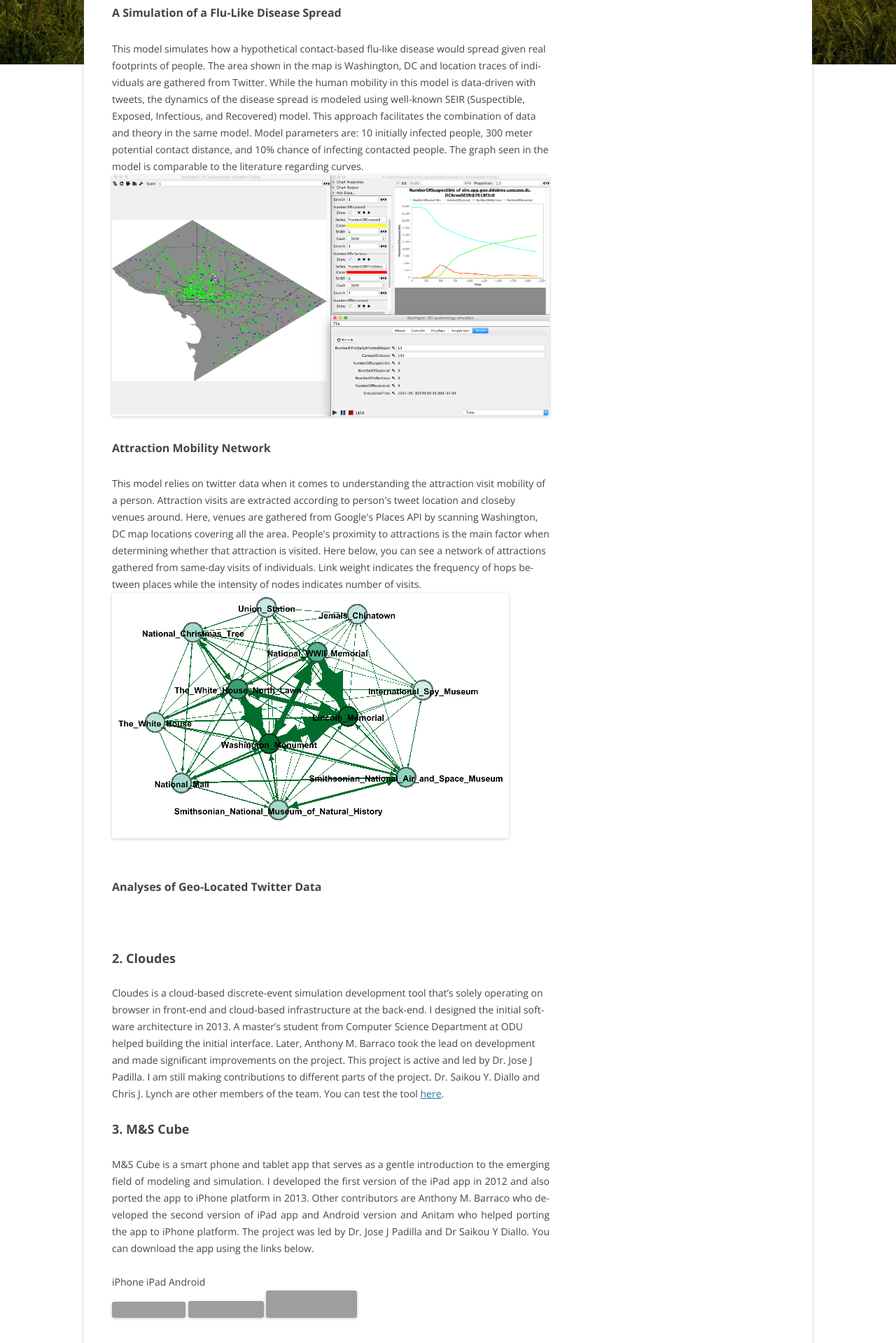
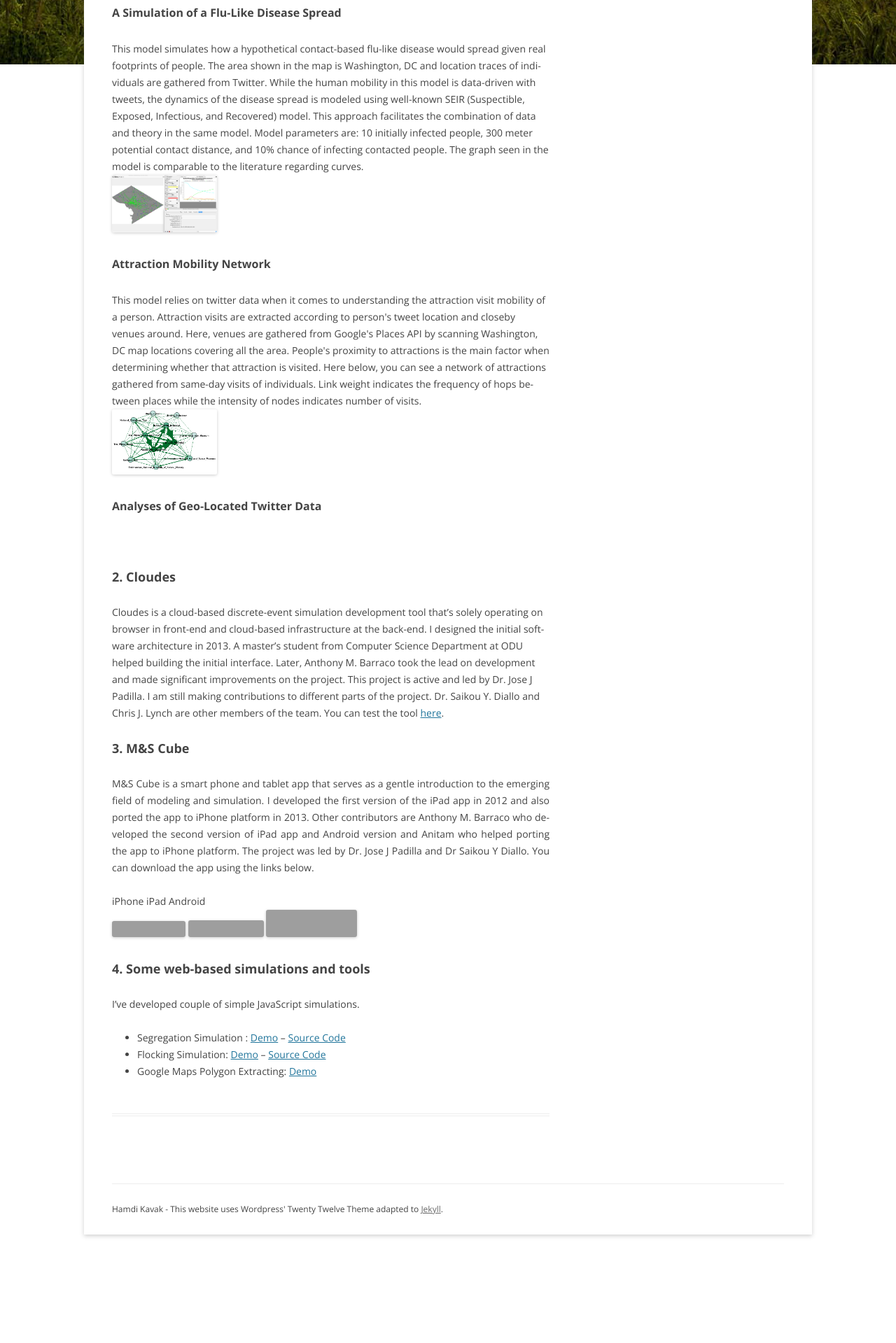
Before and after one commit to hamdikavak/hamdikavak.github.io, a Jekyll site: the page built from research-and-projects/index.html, in a window 1280 px wide. Shown: the part 926-2845 px from the top of the page at 70% size. Built offline with Jekyll 4.4.1, drawn with Linux system fonts in a browser that asks for light colours; nearby versions of some CDN libraries; library files that are not in the unit come from our copies; after the commit the page ends 2738 px from its top, so only the background shows below that; grey boxes are pictures that could not be loaded.

Commit message:
Update index.html

```diff
--- a/research-and-projects/index.html
+++ b/research-and-projects/index.html
@@ -40,7 +40,7 @@ such as what-if analysis. Overall, the goal is to answer research questions or a
   While the human mobility in this model is data-driven with tweets, the dynamics of the disease spread is modeled using well-known SEIR (Suspectible, Exposed, Infectious, and Recovered) model.
   This approach facilitates the combination of data and theory in the same model. Model parameters are: 10 initially infected people, 300 meter potential contact distance, and 10% chance of infecting contacted people.
   The graph seen in the model is comparable to the literature regarding curves.<br/>
-<a href="images/dc_disease_sim.png" target="_blank"><img src="images/dc_disease_sim.png"/></a>
+<a href="images/dc_disease_sim.png" target="_blank"><img src="images/dc_disease_sim.png" width="150"/></a>
   <br/>
 
   <h3>Attraction Mobility Network</h3>
@@ -51,8 +51,7 @@ People's proximity to attractions is the main factor when determining whether th
 Here below, you can see a network of attractions gathered from same-day visits of individuals.
 Link weight indicates the frequency of hops between places while the intensity of nodes indicates number of visits.
 <br/>
-<a href="images/overall_one_day_weighted_degree_min100.png" target="_blank"><img src="images/overall_one_day_weighted_degree_min100.png"/></a>
-  <br/>
+<a href="images/overall_one_day_weighted_degree_min100.png" target="_blank"><img src="images/overall_one_day_weighted_degree_min100.png" width="150"/></a>
   <br/>
 
   <h3>Analyses of Geo-Located Twitter Data</h3>
```
